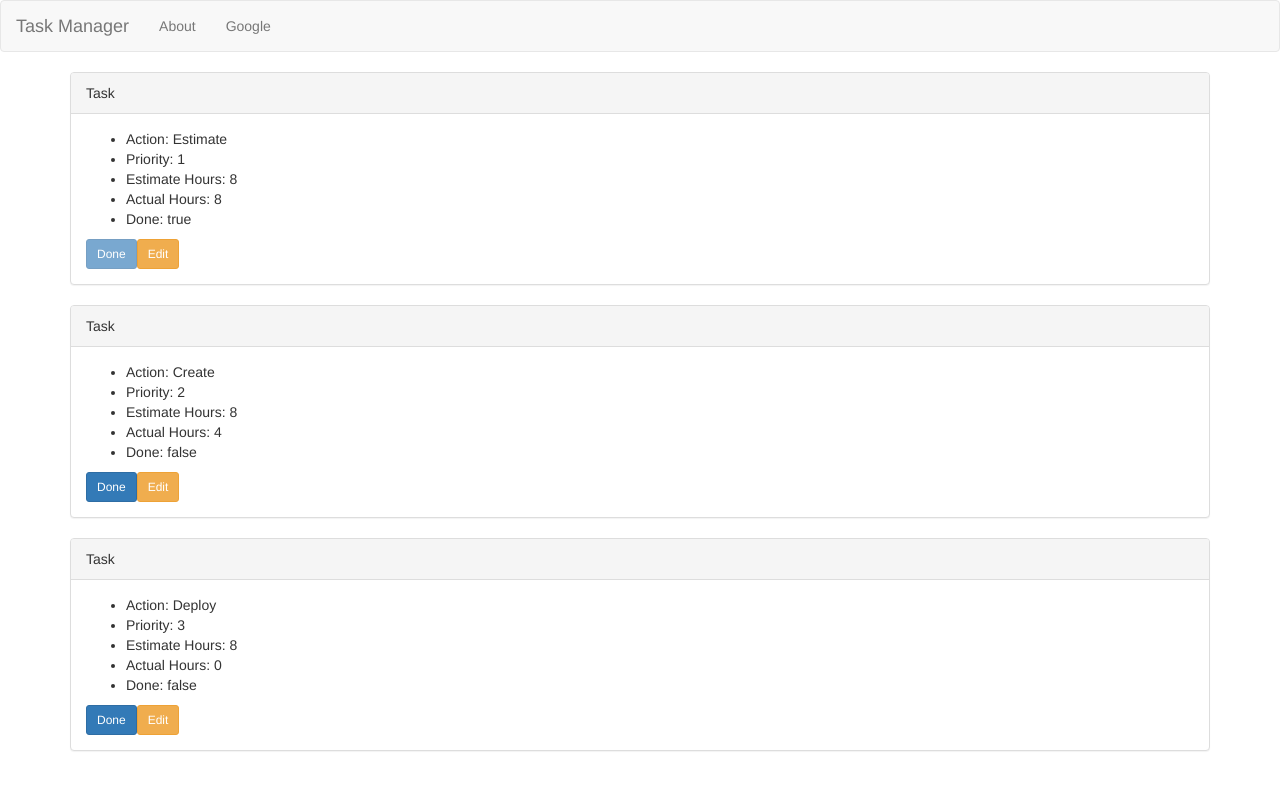
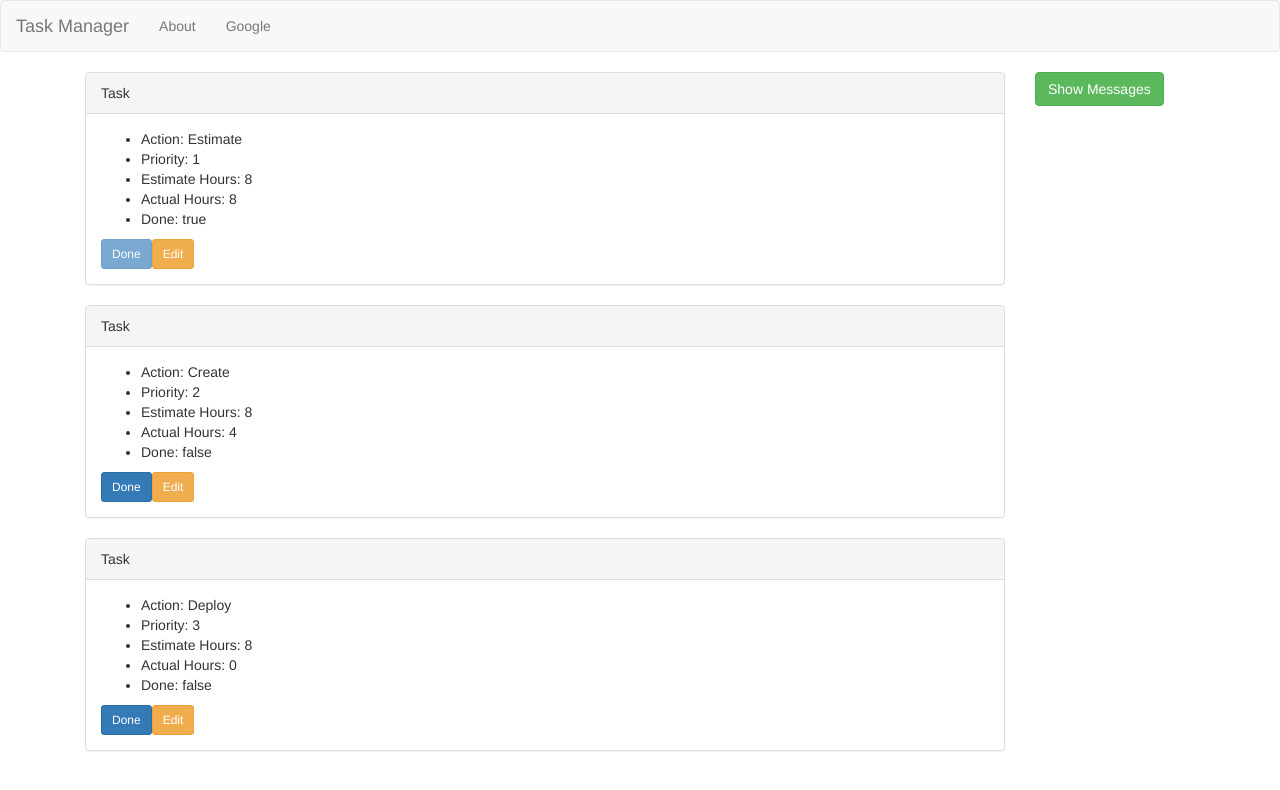
Before and after one commit to OleksiiShubenko/Angular-Routing-Project, an Angular app: page /home in a window 1280 px wide. Shown: the top 790 px of the page. Built offline with nearby package versions, Linux system fonts and the light colour scheme.

Commit message:
Task: 14 - Example with router outlets with name, 2 components are displayed on the page

```diff
--- a/src/app/app-routing.module.ts
+++ b/src/app/app-routing.module.ts
@@ -1,9 +1,13 @@
 import { NgModule } from '@angular/core';
 import {Route, RouterModule, Routes, UrlMatchResult, UrlSegment, UrlSegmentGroup} from '@angular/router';
-import { AboutComponent, AbcComponent, HomeComponent, PathNotFoundComponent } from './pages'
+import { AboutComponent, AbcComponent, HomeComponent, PathNotFoundComponent, MessagesComponent } from './pages'
 
 const routes: Routes = [
-  { path: 'home', component: HomeComponent },
+  {
+    path: 'messagesPath',
+    component: MessagesComponent,
+    outlet: 'messagesOutletName'
+  },
   { path: 'about', component: AboutComponent },
   {
     component: AbcComponent,
--- a/src/app/app.component.html
+++ b/src/app/app.component.html
@@ -3,7 +3,8 @@
     <nav class="navbar navbar-default">
       <div class="container-fluid">
         <div class="navbar-header">
-          <button type="button" class="navbar-toggle collapsed" data-toggle="collapse" data-target="#bs-example-navbar-collapse-1" aria-expanded="false">
+          <button type="button" class="navbar-toggle collapsed" data-toggle="collapse"
+                  data-target="#bs-example-navbar-collapse-1" aria-expanded="false">
             <span class="sr-only">Toggle navigation</span>
             <span class="icon-bar"></span>
             <span class="icon-bar"></span>
@@ -15,7 +16,7 @@
         <div>
           <ul class="nav navbar-nav">
             <li routerLinkActive="active" (isActiveChange)="onRouterLinkActive($event)">
-              <a href="#about" routerLink="/about" >About</a>
+              <a href="#about" routerLink="/about">About</a>
             </li>
             <li>
               <a target="_blank" href="https://google.com">Google</a>
@@ -26,13 +27,20 @@
     </nav>
 
     <div class="container">
+      <div class="col-md-10">
         <router-outlet
           #routerOutlet="outlet"
           (activate)="onActivate($event, routerOutlet)"
           (deactivate)="onDeactivate($event, routerOutlet)"
         >
         </router-outlet>
-
+      </div>
+      <div class="col-md-2">
+        <button class="btn btn-success"
+                *ngIf="!messagesService.isDisplayed"
+                (click)="onDisplayMessages()">Show Messages</button>
+        <router-outlet name="messagesOutletName"></router-outlet>
       </div>
     </div>
   </div>
+</div>
--- a/src/app/app.component.ts
+++ b/src/app/app.component.ts
@@ -1,5 +1,6 @@
-import { Component } from '@angular/core';
-import {RouterOutlet} from "@angular/router";
+import {Component, inject} from '@angular/core';
+import {Router, RouterOutlet} from "@angular/router";
+import {MessagesService} from "./core/services/messages.service";
 
 @Component({
   selector: 'app-root',
@@ -9,9 +10,13 @@ import {RouterOutlet} from "@angular/router";
 export class AppComponent {
   title = 'angular-routing-project';
 
+  private router = inject(Router)
+  messagesService = inject(MessagesService)
+
   onActivate($event: any, routerOutlet: RouterOutlet): void {
     // console.log('Activated Component', $event, routerOutlet);
   }
+
   onDeactivate($event: any, routerOutlet: RouterOutlet): void {
     // console.log('Deactivated Component', $event, routerOutlet);
   }
@@ -19,4 +24,11 @@ export class AppComponent {
   onRouterLinkActive($event: boolean) {
     console.log("Is about active: " + $event)
   }
+
+  onDisplayMessages(): void {
+    //navigate to outlet: outletName (in the <router-outlet name="outletName">): ['outletPath'] (which is specified in router path)
+    this.router.navigate([{outlets: {messagesOutletName: ['messagesPath']}}])
+    this.messagesService.isDisplayed = true;
+  }
+
 }
--- /dev/null
+++ b/src/app/core/index.ts
@@ -0,0 +1 @@
+import * from './services/messages.service';
--- /dev/null
+++ b/src/app/core/services/messages.service.ts
@@ -0,0 +1,18 @@
+import {Injectable} from '@angular/core';
+
+@Injectable({
+  providedIn: 'root'
+})
+export class MessagesService {
+  isDisplayed = false;
+  private messages: string[] = [];
+
+  addMessage(message: string): void {
+    const currentDate = new Date();
+    this.messages.unshift(`${message} at ${currentDate.toLocaleString()}`);
+  }
+
+  getMessages(): Array<string> {
+    return this.messages;
+  }
+}
--- a/src/app/pages/index.ts
+++ b/src/app/pages/index.ts
@@ -2,3 +2,4 @@ export * from './about/about.component';
 export * from './home/home.component';
 export * from './path-not-found/path-not-found.component';
 export * from './abc/abc.component';
+export * from './messages/messages.component';
--- /dev/null
+++ b/src/app/pages/messages/messages.component.css
@@ -0,0 +1,3 @@
+.message-row {
+  margin-bottom: 10px;
+}
--- /dev/null
+++ b/src/app/pages/messages/messages.component.html
@@ -0,0 +1,15 @@
+<div class="row">
+<h4 class="col-md-10">Message Log</h4>
+<span class="col-md-2">
+<a class="btn btn-default" (click)="onClose()">x</a>
+</span>
+</div>
+<div>
+  <textarea [(ngModel)]="message"></textarea>
+</div>
+<div>
+  <button type="button" class="btn btn-primary" (click)="onSend()">Send</button>
+</div>
+<div *ngFor="let message of messagesService.getMessages()" class="message-row">
+  {{message}}
+</div>
--- /dev/null
+++ b/src/app/pages/messages/messages.component.ts
@@ -0,0 +1,34 @@
+import {Component, inject, OnInit} from '@angular/core';
+import {CommonModule} from '@angular/common';
+import {MessagesService} from "../../core/services/messages.service";
+import {Router} from "@angular/router";
+import {FormsModule} from "@angular/forms";
+
+@Component({
+  selector: 'app-messages',
+  standalone: true,
+  imports: [CommonModule, FormsModule],
+  templateUrl: './messages.component.html',
+  styleUrls: ['./messages.component.css']
+})
+export class MessagesComponent implements OnInit {
+  message = '';
+  messagesService = inject(MessagesService);
+  private router = inject(Router);
+
+  ngOnInit(): void {
+  }
+
+  onClose(): void {
+    //to deactivate component we have to navigate to outletName with null path
+    this.router.navigate([{outlets: {messagesOutletName: null}}]);
+    this.messagesService.isDisplayed = false;
+  }
+
+  onSend(): void {
+    if (this.message) {
+      this.messagesService.addMessage(this.message);
+      this.message = '';
+    }
+  }
+}
--- a/src/app/tasks/services/task-array.service.ts
+++ b/src/app/tasks/services/task-array.service.ts
@@ -13,7 +13,6 @@ export class TaskArrayService {
 
   getTasks(): Promise<TaskModel[]> {
     return Promise.resolve(this.taskList);
-    ;
   }
 
   getTask(id: NonNullable<TaskModel['id']> | string): Promise<TaskModel | undefined> {
--- a/src/app/tasks/tasks-routing.module.ts
+++ b/src/app/tasks/tasks-routing.module.ts
@@ -5,11 +5,12 @@ import {TaskFormComponent, TaskListComponent} from "./components";
 const routes: Routes = [
   {
     // path: 'task-list',
+    //TaskListComponent will be put to <router-outlet> tag on html
     path: 'home',
     component: TaskListComponent
   },
   {
-    // taskID - required pass parameter
+    // taskId - required pass parameter
     path: 'edit/:taskId',
     component: TaskFormComponent
   }
```
Lines whose indentation alone changed are shown as unchanged.
